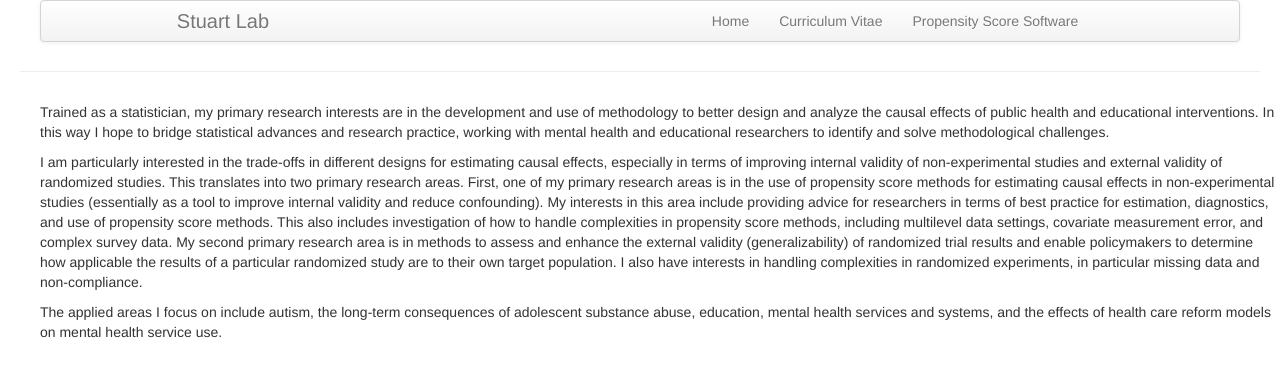
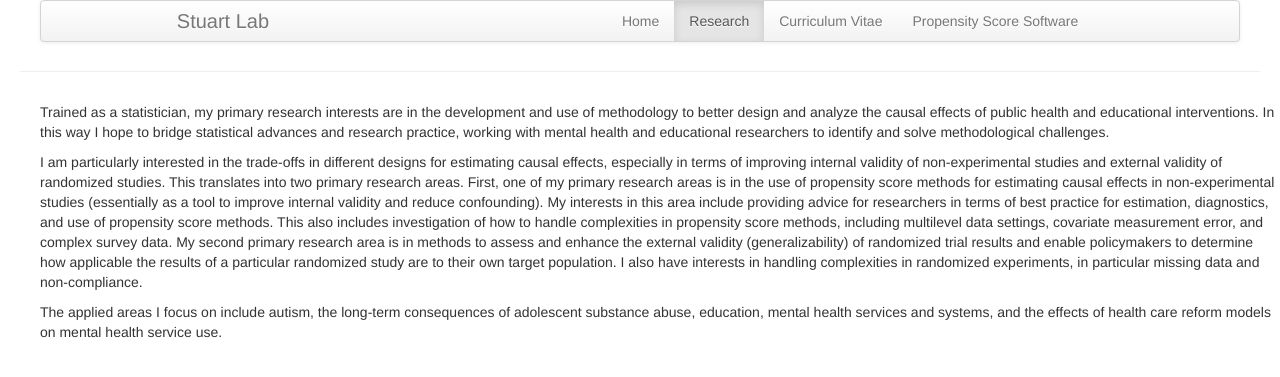
Before and after one commit to StuartRA/StuartRA.github.io, a Jekyll site: the page built from 01-research.md, in a window 1280 px wide. Shown: the top 377 px of the page. Built offline with Jekyll 4.4.1, drawn with Linux system fonts in a browser that asks for light colours; our own code applies the rules of GitHub Pages for plain Markdown files.

Commit message:
Update 01-research.md

```diff
--- a/01-research.md
+++ b/01-research.md
@@ -1,3 +1,11 @@
+---
+layout: page
+title: Research
+group: navigation
+permalink: "research.html"
+---
+{% include JB/setup %}
+
 Trained as a statistician, my primary research interests are in the development and use of methodology to better design and analyze the causal effects of public health and educational interventions. In this way I hope to bridge statistical advances and research practice, working with mental health and educational researchers to identify and solve methodological challenges.
 
 <p> I am particularly interested in the trade-offs in different designs for estimating causal effects, especially in terms of improving internal validity of non-experimental studies and external validity of randomized studies. This translates into two primary research areas. First, one of my primary research areas is in the use of propensity score methods for estimating causal effects in non-experimental studies (essentially as a tool to improve internal validity and reduce confounding). My interests in this area include providing advice for researchers in terms of best practice for estimation, diagnostics, and use of propensity score methods. This also includes investigation of how to handle complexities in propensity score methods, including multilevel data settings, covariate measurement error, and complex survey data. My second primary research area is in methods to assess and enhance the external validity (generalizability) of randomized trial results and enable policymakers to determine how applicable the results of a particular randomized study are to their own target population. I also have interests in handling complexities in randomized experiments, in particular missing data and non-compliance. </p>
```
